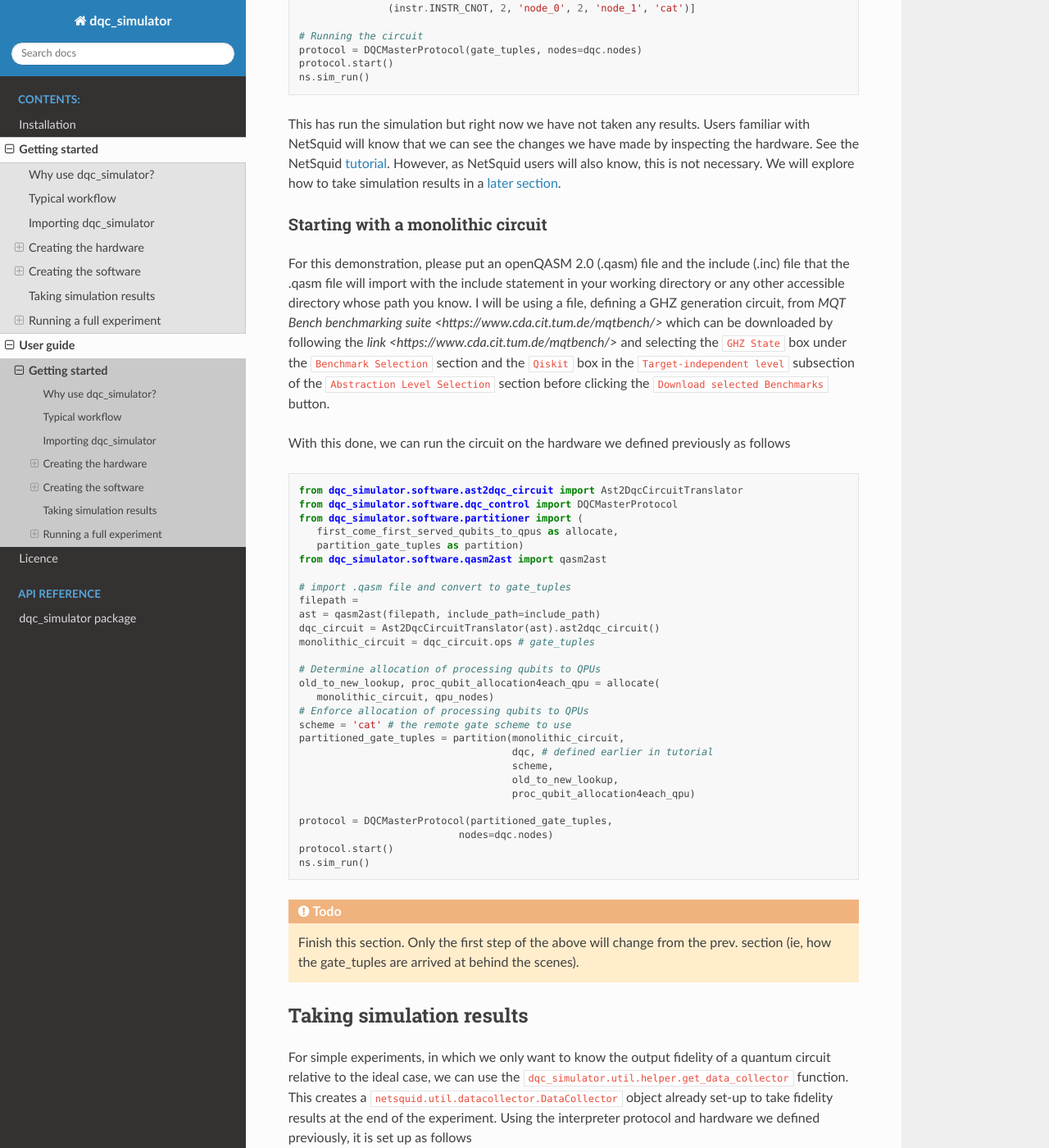
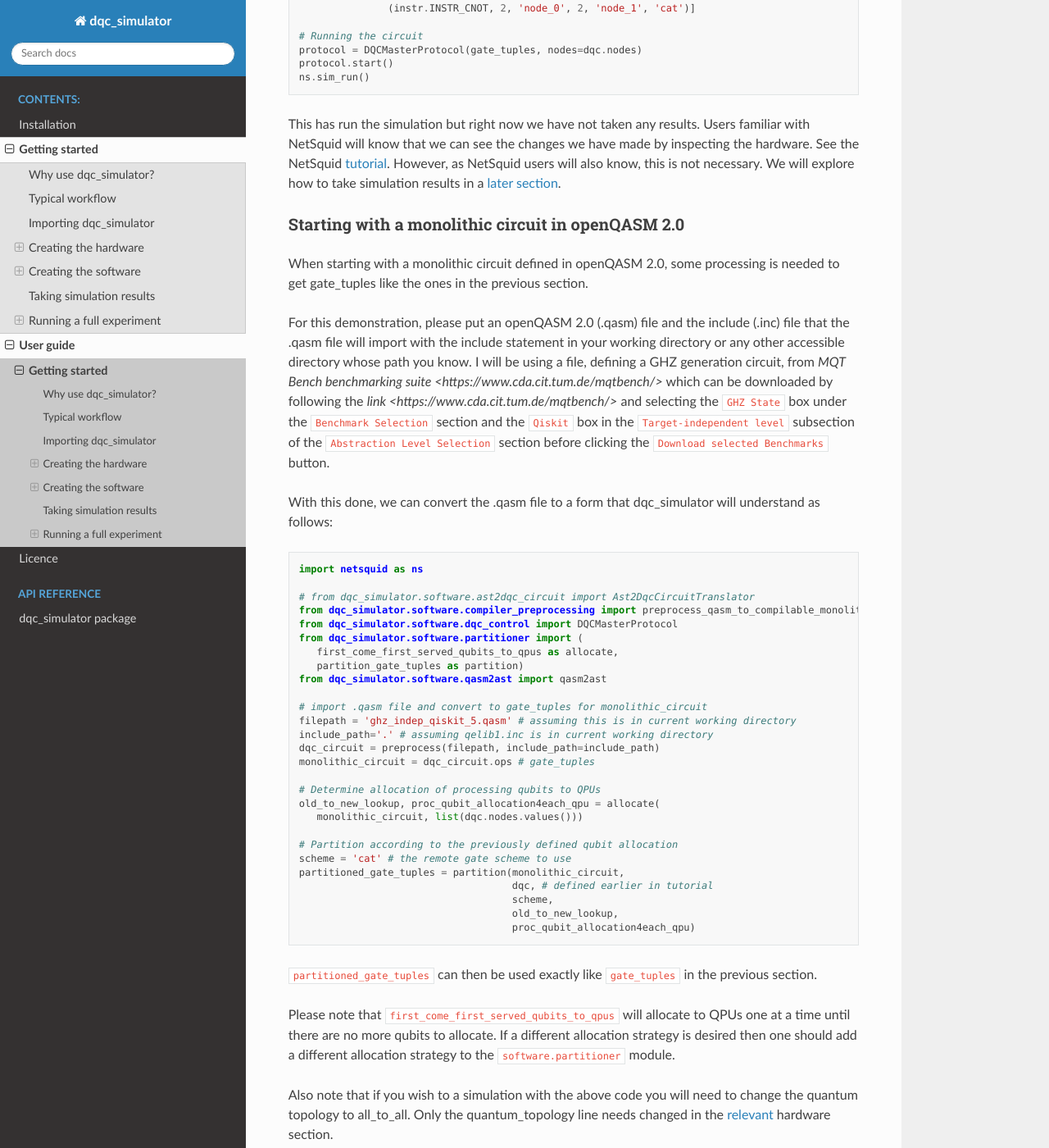
Before and after one commit to km-campbell/dqc_simulator, a Sphinx documentation site: the page built from docs/source/getting_started.rst, in a window 1280 px wide and 1400 px high, scrolled down 7179 px. Shown: the whole window at 82% size. Built offline with Sphinx 7.4.7 and the Read the Docs theme 3.1.0, drawn with Linux system fonts in a browser that asks for light colours.

Commit message:
Finished  section

```diff
--- a/docs/source/getting_started.rst
+++ b/docs/source/getting_started.rst
@@ -207,6 +207,8 @@ Lets see what this will look like: ::
       kwargs4conn = {'delay' : 1e9/182, # in ns. Corresponds to rate of 182Hz
                      'state4distribution' : werner_state(F_werner)}
 
+.. _creating_a_dqc_network:
+
 Step 3: creating a DQC network
 ------------------------------
 
@@ -365,8 +367,11 @@ by inspecting the hardware. See the NetSquid
 as NetSquid users will also know, this is not necessary. We will explore how to
 take simulation results in a :ref:`later section <taking_simulation_results>`.
 
-Starting with a monolithic circuit
-----------------------------------
+Starting with a monolithic circuit in openQASM 2.0
+--------------------------------------------------
+
+When starting with a monolithic circuit defined in openQASM 2.0, some processing is needed
+to get gate_tuples like the ones in the previous section.
 
 For this demonstration, please put an openQASM 2.0 (.qasm) file and the include (.inc) file
 that the .qasm file will import with the include statement in your working directory or
@@ -379,25 +384,30 @@ the ``Qiskit`` box in the ``Target-independent level`` subsection of the
 ``Abstraction Level Selection`` section before clicking the
 ``Download selected Benchmarks`` button.
 
-With this done, we can run the circuit on the hardware we defined previously as follows ::
+With this done, we can convert the .qasm file to a form that dqc\_simulator will understand
+as follows: ::
 
-      from dqc_simulator.software.ast2dqc_circuit import Ast2DqcCircuitTranslator
+      import netsquid as ns
+
+      # from dqc_simulator.software.ast2dqc_circuit import Ast2DqcCircuitTranslator
+      from dqc_simulator.software.compiler_preprocessing import preprocess_qasm_to_compilable_monolithic as preprocess
       from dqc_simulator.software.dqc_control import DQCMasterProtocol
       from dqc_simulator.software.partitioner import (
          first_come_first_served_qubits_to_qpus as allocate,
          partition_gate_tuples as partition)
       from dqc_simulator.software.qasm2ast import qasm2ast
 
-      # import .qasm file and convert to gate_tuples
-      filepath =
-      ast = qasm2ast(filepath, include_path=include_path)
-      dqc_circuit = Ast2DqcCircuitTranslator(ast).ast2dqc_circuit()
+      # import .qasm file and convert to gate_tuples for monolithic_circuit
+      filepath = 'ghz_indep_qiskit_5.qasm' # assuming this is in current working directory
+      include_path='.' # assuming qelib1.inc is in current working directory
+      dqc_circuit = preprocess(filepath, include_path=include_path)
       monolithic_circuit = dqc_circuit.ops # gate_tuples
 
       # Determine allocation of processing qubits to QPUs
       old_to_new_lookup, proc_qubit_allocation4each_qpu = allocate(
-         monolithic_circuit, qpu_nodes)
-      # Enforce allocation of processing qubits to QPUs
+         monolithic_circuit, list(dqc.nodes.values()))
+
+      # Partition according to the previously defined qubit allocation
       scheme = 'cat' # the remote gate scheme to use
       partitioned_gate_tuples = partition(monolithic_circuit,
                                           dqc, # defined earlier in tutorial
@@ -405,16 +415,17 @@ With this done, we can run the circuit on the hardware we defined previously as
                                           old_to_new_lookup,
                                           proc_qubit_allocation4each_qpu)
 
-      protocol = DQCMasterProtocol(partitioned_gate_tuples,
-                                 nodes=dqc.nodes)
-      protocol.start()
-      ns.sim_run()
+``partitioned_gate_tuples`` can then be used exactly like ``gate_tuples`` in the
+previous section.
 
-.. todo::
+Please note that ``first_come_first_served_qubits_to_qpus`` will allocate to QPUs
+one at a time until there are no more qubits to allocate. If a different allocation
+strategy is desired then one should add a different allocation strategy to the
+``software.partitioner`` module.
 
-   Finish this section. Only the first step of the above will change from the
-   prev. section (ie, how the
-   gate_tuples are arrived at behind the scenes).
+Also note that if you wish to a simulation with the above code you will need
+to change the quantum topology to all_to_all. Only the quantum_topology
+line needs changed in the :ref:`relevant <creating_a_dqc_network>` hardware section.
 
 .. _taking_simulation_results:
 
```
